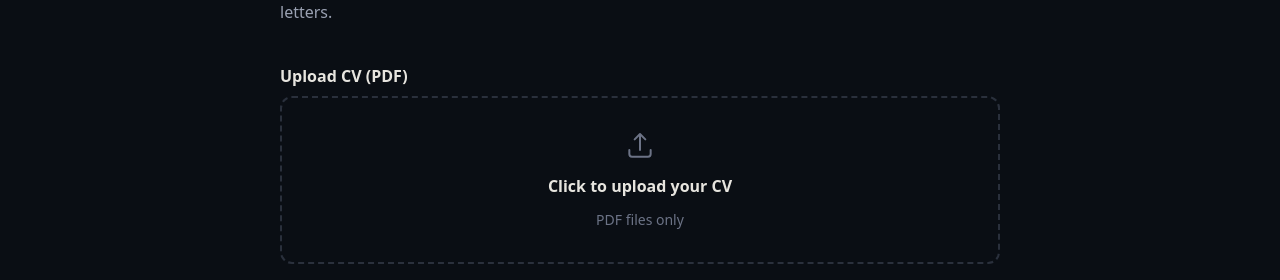
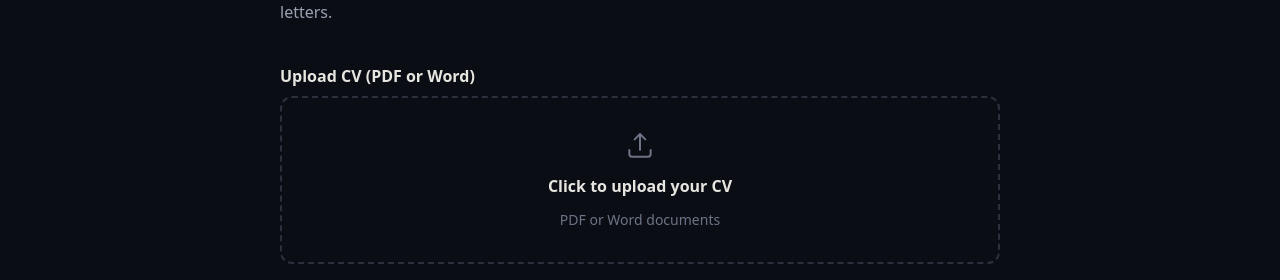
Before and after one commit to unbothered042/resumex-frontend, a React (Create React App) app: page /dashboard in a window 1280 px wide. Shown: the part 197-477 px from the top of the page. Built offline with nearby package versions, Linux system fonts and the light colour scheme.

Commit message:
Accept PDF and Word CV uploads

```diff
--- a/src/pages/Dashboard.js
+++ b/src/pages/Dashboard.js
@@ -112,11 +112,11 @@ function Dashboard() {
 
         <form onSubmit={handleSubmit} className="flex flex-col gap-6">
           <div>
-            <label className="block text-[#E7E5DF] font-semibold mb-2">Upload CV (PDF)</label>
+            <label className="block text-[#E7E5DF] font-semibold mb-2">Upload CV (PDF or Word)</label>
             <div className="border-2 border-dashed border-[#2A303C] rounded-xl p-8 text-center hover:border-[#D4A657] transition">
               <input
                 type="file"
-                accept=".pdf"
+                accept=".pdf,.doc,.docx"
                 onChange={(e) => setCvFile(e.target.files[0])}
                 required
                 className="hidden"
@@ -133,7 +133,7 @@ function Dashboard() {
                   <div className="flex flex-col items-center gap-3 text-[#6C7386]">
                     <UploadIcon />
                     <p className="text-[#E7E5DF] font-semibold">Click to upload your CV</p>
-                    <p className="text-sm">PDF files only</p>
+                    <p className="text-sm">PDF or Word documents</p>
                   </div>
                 )}
               </label>
```
